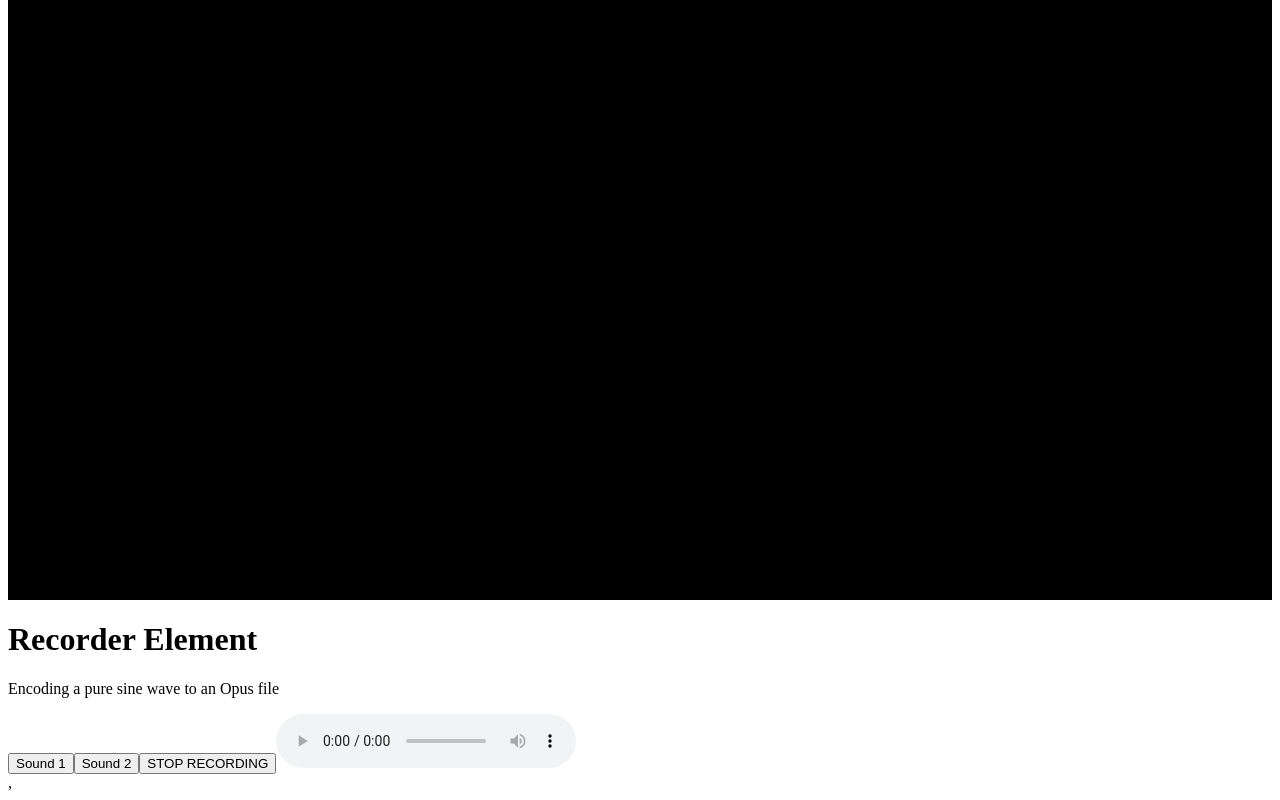
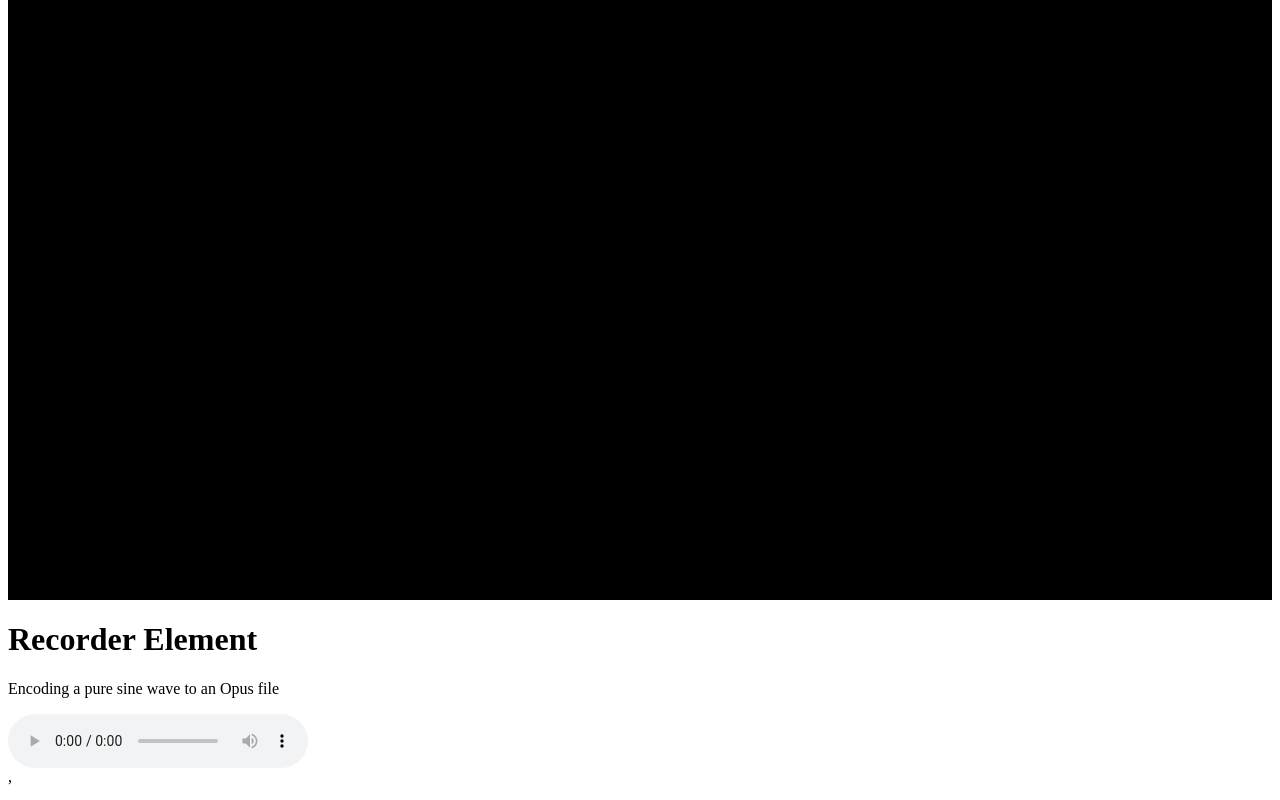
Before and after one commit to gd-tran/TwoTone, a React app: page /visualizer in a window 1280 px wide. Shown: the part 192-992 px from the top of the page. Built offline with nearby package versions, Linux system fonts and the light colour scheme.

Commit message:
updated sound

```diff
--- a/src/components/Recorder.js
+++ b/src/components/Recorder.js
@@ -14,7 +14,6 @@ const Recorder = () => {
   osc1.connect(dest);
   osc2.connect(dest);
 
-  // const ASound = new Audio("./sounds/Piano_Roll_A3#.mp3");
 
   // ASound.play();
   const audioElement = document.getElementById("pianoA")
@@ -77,11 +76,11 @@ const Recorder = () => {
     <div>
       <h1>Recorder Element</h1>
       <p>Encoding a pure sine wave to an Opus file </p>
-      <button onClick={record}>Sound 1</button>
+      {/* <button onClick={record}>Sound 1</button>
       <button onClick={record2}>Sound 2</button>
       <button onClick={stopRecording}>STOP RECORDING</button>
-      <audio id="test" controls></audio>
-      <audio autoPlay src="./src/components/A3Sharp.mp3"></audio>
+      <audio id="test" controls></audio> */}
+      <audio controls src="./src/assets/A3Sharp.mp3"></audio>
     </div>
   );
 };
```
Also changed, not shown: 1 other file (tests, documents, lock files or other folders).
